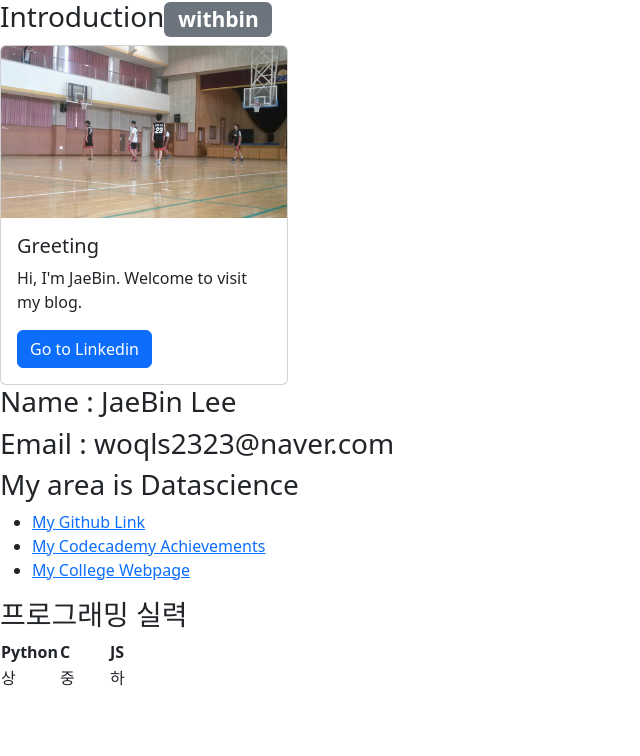
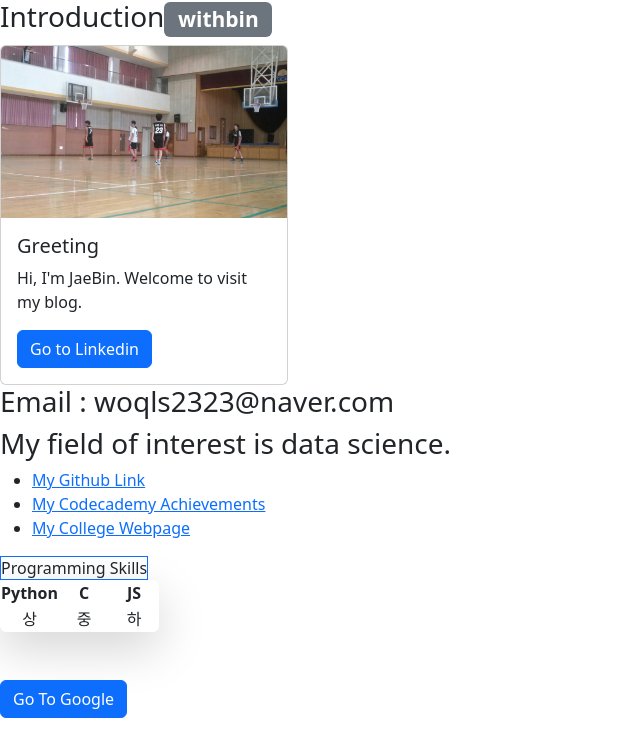
Before and after one commit to withbin/withbin.github.io, a plain HTML site: page index.html in a window 1280 px wide. Shown: the whole page, without its empty margins (0-640 px from the left). Drawn offline with nearby package versions, Linux system fonts and the light colour scheme.

Commit message:
modify index.html

```diff
--- a/index.html
+++ b/index.html
@@ -18,9 +18,8 @@
                   <a href="https://www.linkedin.com/in/%EC%9D%B4%EC%9E%AC%EB%B9%88-%EC%84%B1%EA%B7%A0%EA%B4%80%EB%8C%80%ED%95%99%EA%B5%90-9b9117217/" class="btn btn-primary">Go to Linkedin</a>
                 </div>
               </div>
-            <h3 class="name">Name : JaeBin Lee</h3>
             <h3 class="email">Email : woqls2323@naver.com</h3>
-            <h3 class="area">My area is Datascience</h3>
+            <h3 class="area">My field of interest is data science.</h3>
         </div>
         <div class="linkurl">
             <div class="link">
@@ -31,18 +30,19 @@
                 </ul>
             </div>
             <div>
-                <h3>프로그래밍 실력</h3>
+                <span class="border border-primary">Programming Skills</span>
             </div>
-            <table>
-                <th width="50">Python</th>
-                <th width="50">C</th>
-                <th width="50">JS</th>
+            <table class="shadow-lg p-3 mb-5 bg-body rounded">
+                <th class="text-center" width="50">Python</th>
+                <th class="text-center" width="50">C</th>
+                <th class="text-center" width="50">JS</th>
                 <tr>
-                    <td width="50">상</td>
-                    <td width="50">중</td>
-                    <td width="50">하</td>
+                    <td class="text-center" width="50">상</td>
+                    <td class="text-center" width="50">중</td>
+                    <td class="text-center" width="50">하</td>
                 </tr>
             </table>
+            <a class="btn btn-primary" href="https://www.google.com/" role="button">Go To Google</a>
         </div>
     </section>
     <script src="https://cdn.jsdelivr.net/npm/bootstrap@5.2.2/dist/js/bootstrap.bundle.min.js" integrity="sha384-OERcA2EqjJCMA+/3y+gxIOqMEjwtxJY7qPCqsdltbNJuaOe923+mo//f6V8Qbsw3" crossorigin="anonymous"></script>
```
